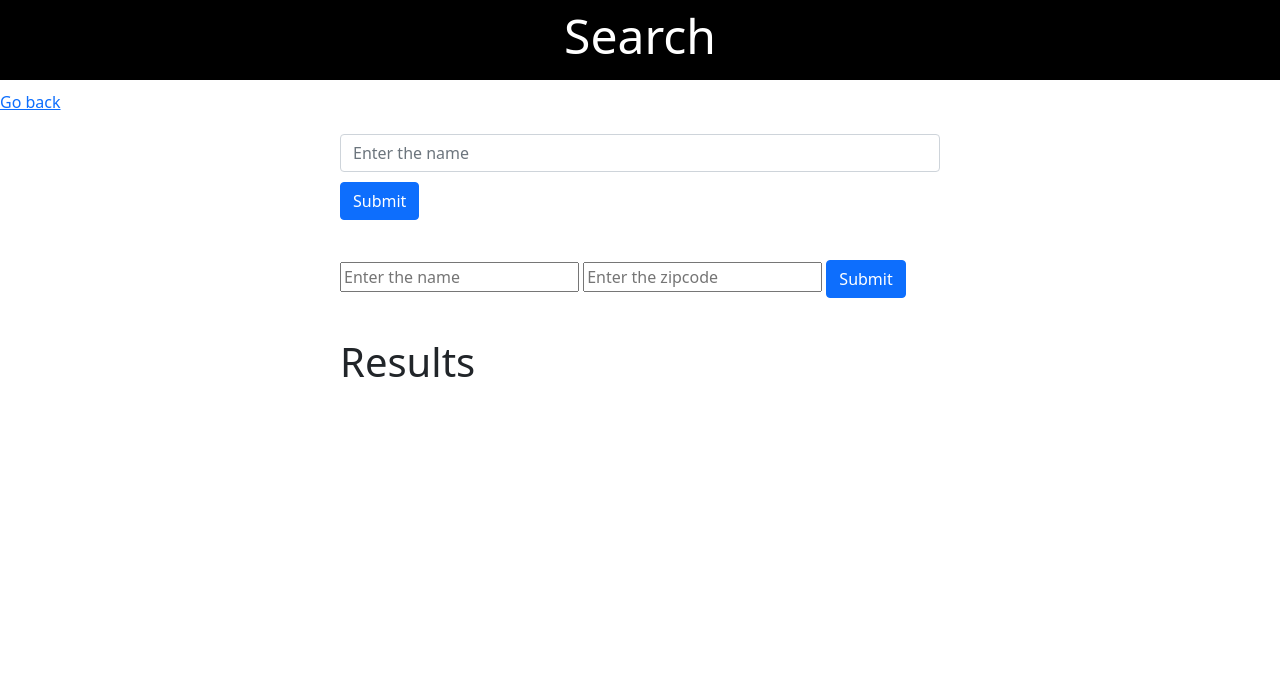
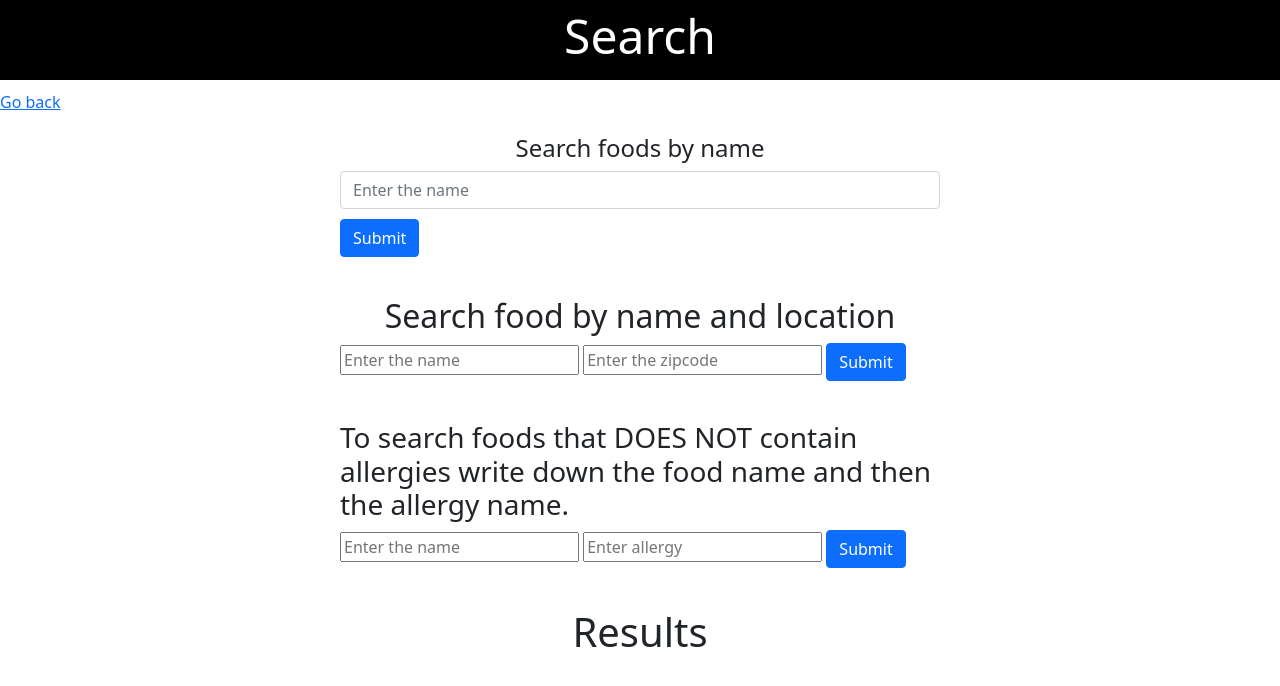
Before and after one commit to Omer-Mus/-w4111-proj1, a Flask app: page /search.html in a window 1280 px wide. Shown: the top 686 px of the page. Run offline with Flask 2, Linux system fonts and the light colour scheme; parts of the project's set-up code (start-up, migrations or seed data) failed here and were passed over.

Commit message:
Created search with allergies feature. Users now can avoid food that they are allergic to.

```diff
--- a/webserver/server.py
+++ b/webserver/server.py
@@ -176,13 +176,51 @@ def search_food():
     names.append(result)  # can also be accessed using result[0]
   cursor.close()
 
+  context = dict(data = names)
+
+  return render_template("search.html", **context)
+
+
+#
+# Users can search food without some allergies.
+# Users can reduce the search by excluding allregies if theu have.
+#
+@app.route('/search_food_allergy', methods=['POST'])
+def search_food_allergy():
+  print(request.args)
+
+  fname = request.form['fname']
+  original = fname
+  allergy = request.form['allergy']
+  fname  = fname[0].upper() + fname[1:].lower()
+  fname = ' '.join(word[0].upper() + word[1:] for word in fname.split())
+
+  print(fname, allergy)
+  cursor = g.conn.execute(text(F"""SELECT F.name AS Food , R.name AS restaurant, AVG(S.rating), f.price, f.fid
+                                    FROM Foods F, Restaurants R, reviewed_at Rev, reviews S, found_at AT, Locations L, Users U, Food_contain CC
+                                    WHERE  (F.name LIKE '%{fname}%'OR F.name LIKE '%{original}%' OR F.name = 'name') AND Rev.rid = S.rid AND Rev.fid = F.fid AND AT.GM_link = Rev.GM_link
+                                    AND AT.GM_link = L.GM_link AND AT.res_id = R.res_id AND U.user_name = Rev.user_name AND CC.fid = F.fid
+                                    AND F.fid NOT IN (SELECT Fo.fid FROM Foods Fo, Food_Contain FC WHERE Fo.fid = FC.fid and FC.allergy_name = '{allergy}')
+                                    GROUP BY Food, restaurant, f.price, f.fid;
+                                    """))
+
+  names = []
+  for result in cursor:
+    names.append(result)  # can also be accessed using result[0]
+    print(result)
+  cursor.close()
+
+  # cursor2 = g.conn.execute(text(F"""SELECT allergy_name FROM Allergies;"""))
+  # names2 = []
+  # for i in cursor2:
+  #   names2.append(i)
+  # cursor2.close()
 
 
   context = dict(data = names)
 
 
-  return render_template("search.html", **context)
-
+  return render_template("search.html", **context, )
 
 
 #
--- a/webserver/templates/search.html
+++ b/webserver/templates/search.html
@@ -14,7 +14,9 @@
     width: 600px;
     margin: 0px auto;
 }
-
+    .header {
+        text-align: center;
+    }
 #announcement-editor {
     margin-top: 20px;
     margin-bottom: 40px;
@@ -93,6 +95,7 @@
 
     <div id="container">
         <div id = "announcement-editor">
+            <h4 class="header">Search foods by name</h4>
         <form method="POST" action="/search_food">
             <input type="text" id="new-announcement-subject" class="form-control" name="search_food" placeholder="Enter the name" required>
             <input id="submit-button" type="submit"  class="btn btn-primary" value="Submit">
@@ -100,6 +103,7 @@
         </div>
 
         <div id = "announcement-editor">
+            <h2 class="header">Search food by name and location</h2>
         <form method="POST" action="/search_by_location">
            <input type="text" name="search_by_location" placeholder="Enter the name" required>
             <input type="text"  name="zip_code" inputmode="numeric" pattern="^(?(^00000(|-0000))|(\d{5}(|-\d{4})))$" maxlength = "5" minlength = "5" placeholder="Enter the zipcode" required>
@@ -107,7 +111,16 @@
         </form>
         </div>
 
-        <h1>Results</h1>
+        <div id = "announcement-editor">
+            <h3>To search foods that DOES NOT contain allergies write down the food name and then the allergy name.</h3>
+        <form method="POST" action="/search_food_allergy">
+           <input type="text" name="fname" placeholder="Enter the name" required>
+            <input type="text"  name="allergy" placeholder="Enter allergy" required>
+            <input id="submit-button" type="submit"  class="btn btn-primary" value="Submit">
+        </form>
+        </div>
+
+        <h1 class="header">Results</h1>
 
 
     {% for n in data %}
```
Also changed, not shown: webserver/templates/comments.html (+5 -6 lines).
